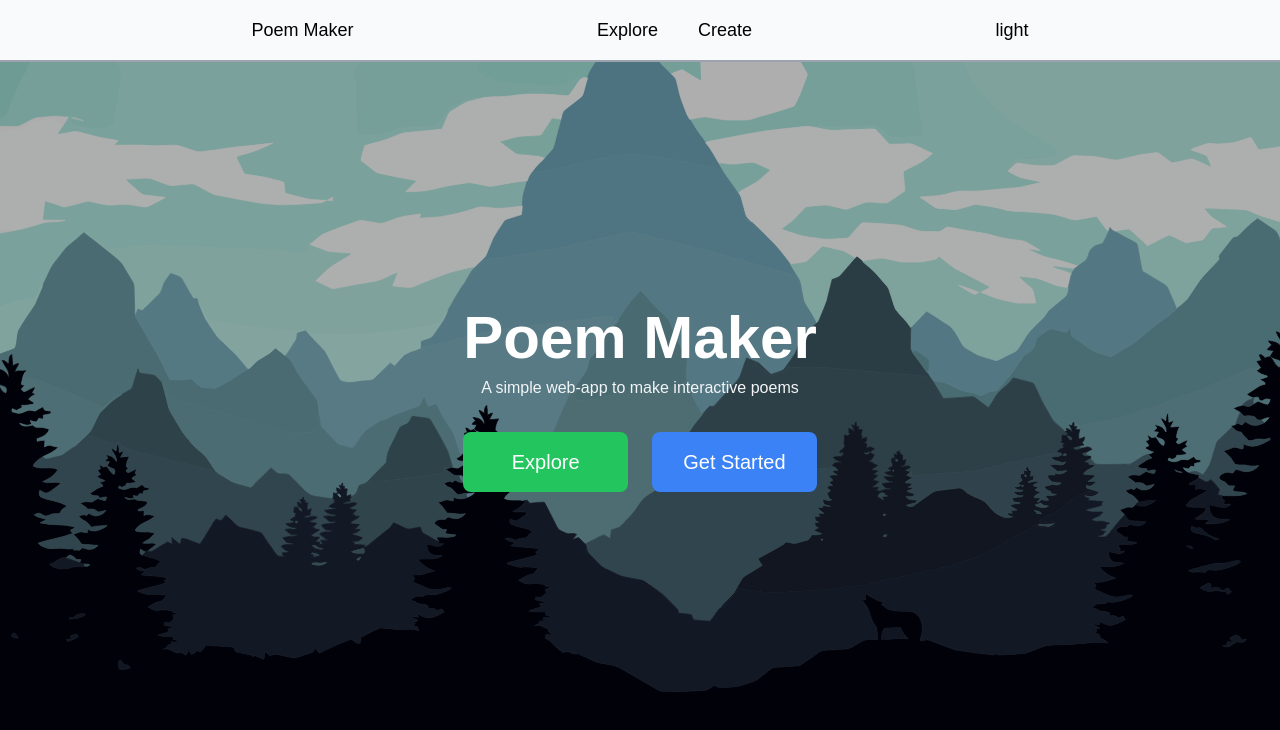
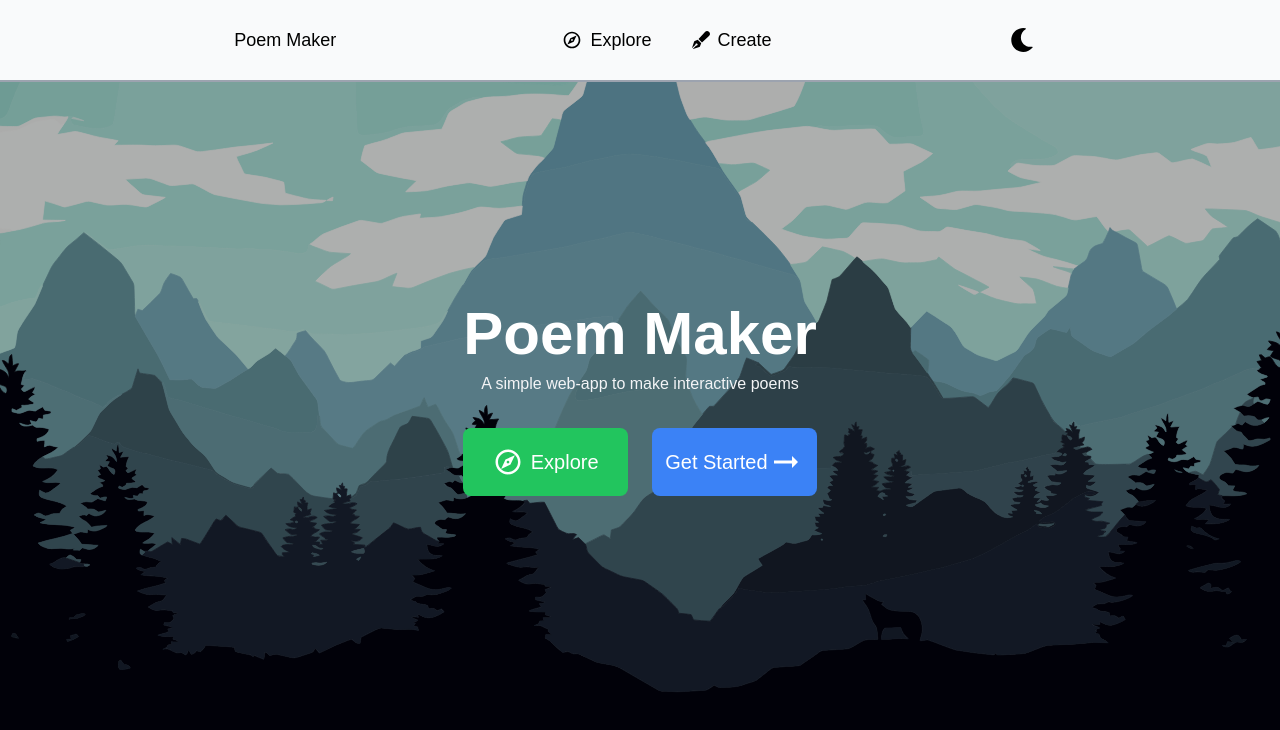
Before and after one commit to turtledev65/Poem-Maker, a Next.js app: page / in a window 1280 px wide. Shown: the top 730 px of the page. Built offline with nearby package versions, Linux system fonts and the light colour scheme.

Commit message:
Add icons

```diff
--- a/package.json
+++ b/package.json
@@ -23,6 +23,7 @@
     "prettier-plugin-tailwindcss": "^0.6.8",
     "react": "19.0.0-rc-02c0e824-20241028",
     "react-dom": "19.0.0-rc-02c0e824-20241028",
+    "react-icons": "^5.3.0",
     "tsx": "^4.19.2",
     "uploadthing": "^7.3.0"
   },
--- a/src/app/_components/navbar.tsx
+++ b/src/app/_components/navbar.tsx
@@ -1,21 +1,25 @@
 import Link from "next/link";
 import ThemeToggle from "./theme-button";
+import { FaPenFancy } from "react-icons/fa";
+import { MdOutlineExplore } from "react-icons/md";
 
 const Navbar = () => {
   return (
-    <nav className="sticky top-0 z-20 flex w-full justify-evenly border-b-2 border-solid border-b-gray-400 dark:border-b-gray-600 bg-gray-50 p-4 text-lg dark:bg-neutral-900 dark:text-white">
+    <nav className="sticky top-0 z-20 flex w-full items-center justify-evenly transition-colors border-b-2 border-solid border-b-gray-400 bg-gray-50 p-4 text-lg dark:border-b-gray-600 dark:bg-neutral-900 dark:text-white">
       <Link href="/">Poem Maker</Link>
-      <div className="space-x-6">
+      <div className="flex gap-6">
         <Link
           href="/explore"
-          className="rounded-lg p-2 transition-all hover:bg-slate-100 dark:hover:bg-zinc-800"
+          className="flex flex-row items-center gap-2 rounded-lg p-2 transition-all hover:bg-slate-100 dark:hover:bg-zinc-800"
         >
+          <MdOutlineExplore className="text-xl" />
           Explore
         </Link>
         <Link
           href="/poem/create/edit"
-          className="rounded-lg p-2 transition-all hover:bg-slate-100 dark:hover:bg-zinc-800"
+          className="flex items-center gap-2 rounded-lg p-2 transition-all hover:bg-slate-100 dark:hover:bg-zinc-800"
         >
+          <FaPenFancy />
           Create
         </Link>
       </div>
--- a/src/app/_components/theme-button.tsx
+++ b/src/app/_components/theme-button.tsx
@@ -2,6 +2,7 @@
 
 import { useContext } from "react";
 import { ThemeContext } from "../_providers/theme-provider";
+import { FaSun, FaMoon } from "react-icons/fa";
 
 const ThemeToggle = () => {
   const { mode, setMode } = useContext(ThemeContext);
@@ -10,8 +11,9 @@ const ThemeToggle = () => {
     <>
       <button
         onClick={() => setMode(prev => (prev === "light" ? "dark" : "light"))}
+        className="rounded-full p-3 text-2xl transition-colors colors hover:bg-slate-100 dark:hover:bg-zinc-800"
       >
-        {mode}
+        {mode === "light" ? <FaMoon /> : <FaSun />}
       </button>
     </>
   );
--- a/src/app/page.tsx
+++ b/src/app/page.tsx
@@ -1,4 +1,5 @@
 import Link from "next/link";
+import { MdOutlineExplore, MdArrowRightAlt } from "react-icons/md";
 
 const Home = () => {
   return (
@@ -22,15 +23,17 @@ const Home = () => {
             <div className="flex justify-center gap-6 *:flex-1">
               <Link
                 href="/explore"
-                className="rounded-lg bg-green-500 px-2 py-4 text-xl text-white hover:opacity-90"
+                className="flex items-center justify-center gap-2 rounded-lg bg-green-500 px-2 py-4 text-xl text-white hover:opacity-90"
               >
-                Explore
+                <MdOutlineExplore className="text-3xl" />
+                <p>Explore</p>
               </Link>
               <Link
                 href="/poem/create/edit"
-                className="rounded-lg bg-blue-500 px-2 py-4 text-xl text-white hover:opacity-90"
+                className="flex flex-row items-center justify-center rounded-lg bg-blue-500 px-2 py-4 text-xl text-white  hover:opacity-90"
               >
                 Get Started
+                <MdArrowRightAlt className="text-4xl" />
               </Link>
             </div>
           </div>
```
Also changed, not shown: 1 other file (tests, documents, lock files or other folders).
